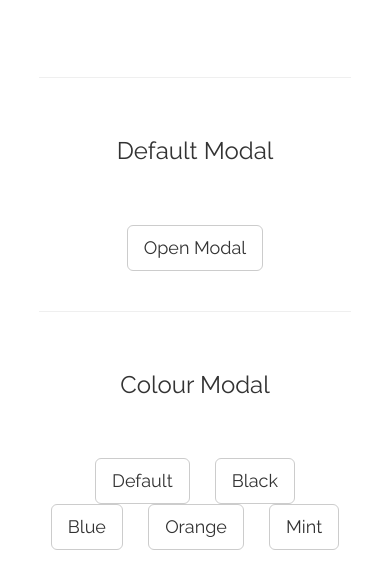
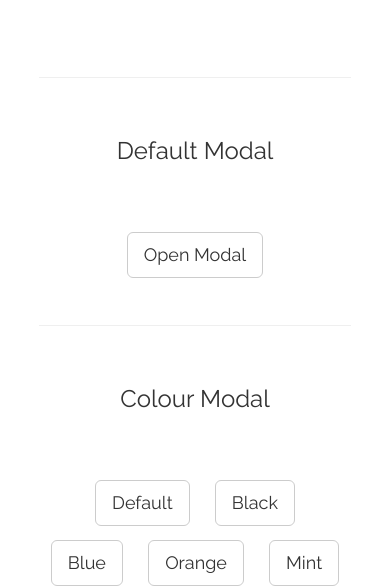
Before and after one commit to KennethanCeyer/pg-popup, a website: page index.html in a window 390 px wide. Shown: the part 263-851 px from the top of the page. Drawn offline with Linux system fonts and the light colour scheme.

Commit message:
Update demo for responsive.

```diff
--- a/index.html
+++ b/index.html
@@ -2,6 +2,7 @@
 <html lang="en-US">
 <head>
 	<meta charset="UTF-8">
+	<meta name="viewport" content="width=device-width, user-scalable=no">
 	<title>PIGNOSE Popup Demo</title>
 	<link rel="stylesheet" href="assets/for-demo/bootstrap.min.css">
 	<link rel="stylesheet" href="assets/for-demo/prism.css" />
@@ -49,7 +50,7 @@
 		}
 
 		.article .btn {
-			margin: 0 .6em;
+			margin: .4em .6em;
 		}
 
 		.article table {
```
